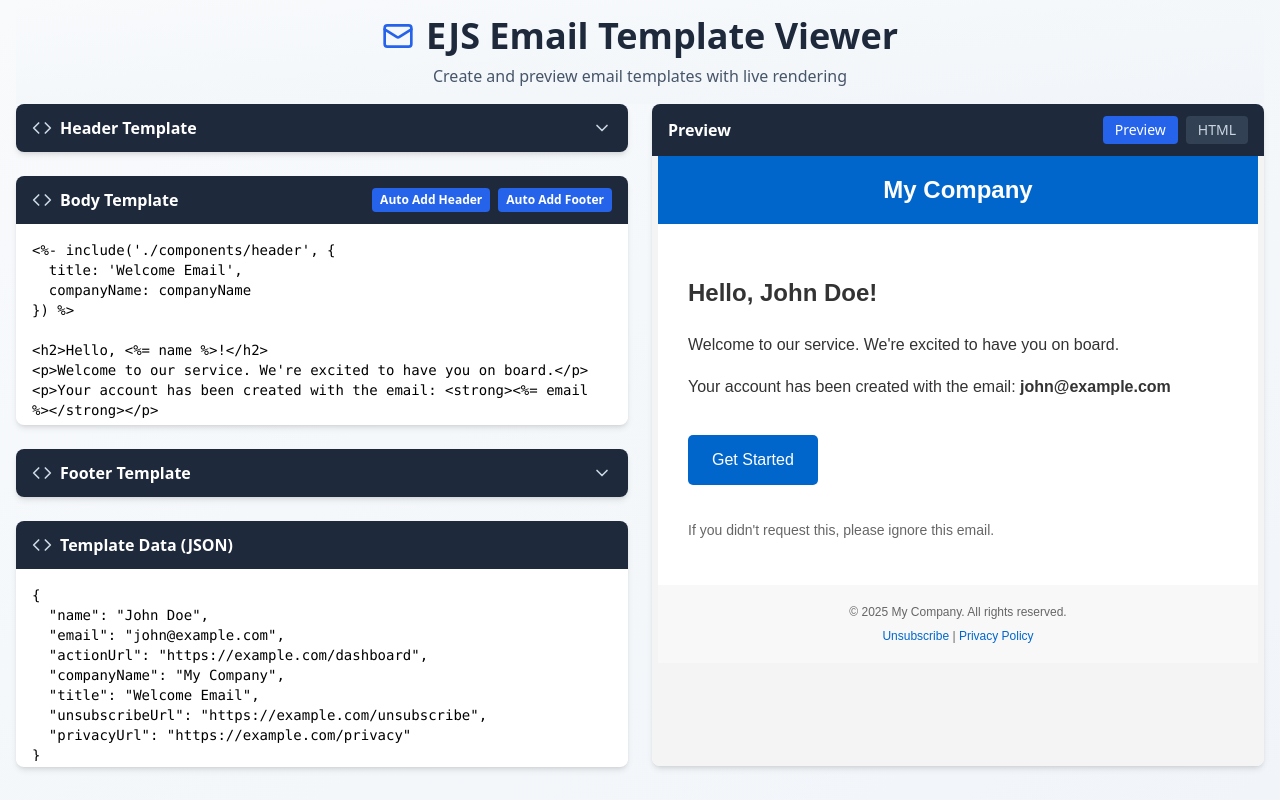
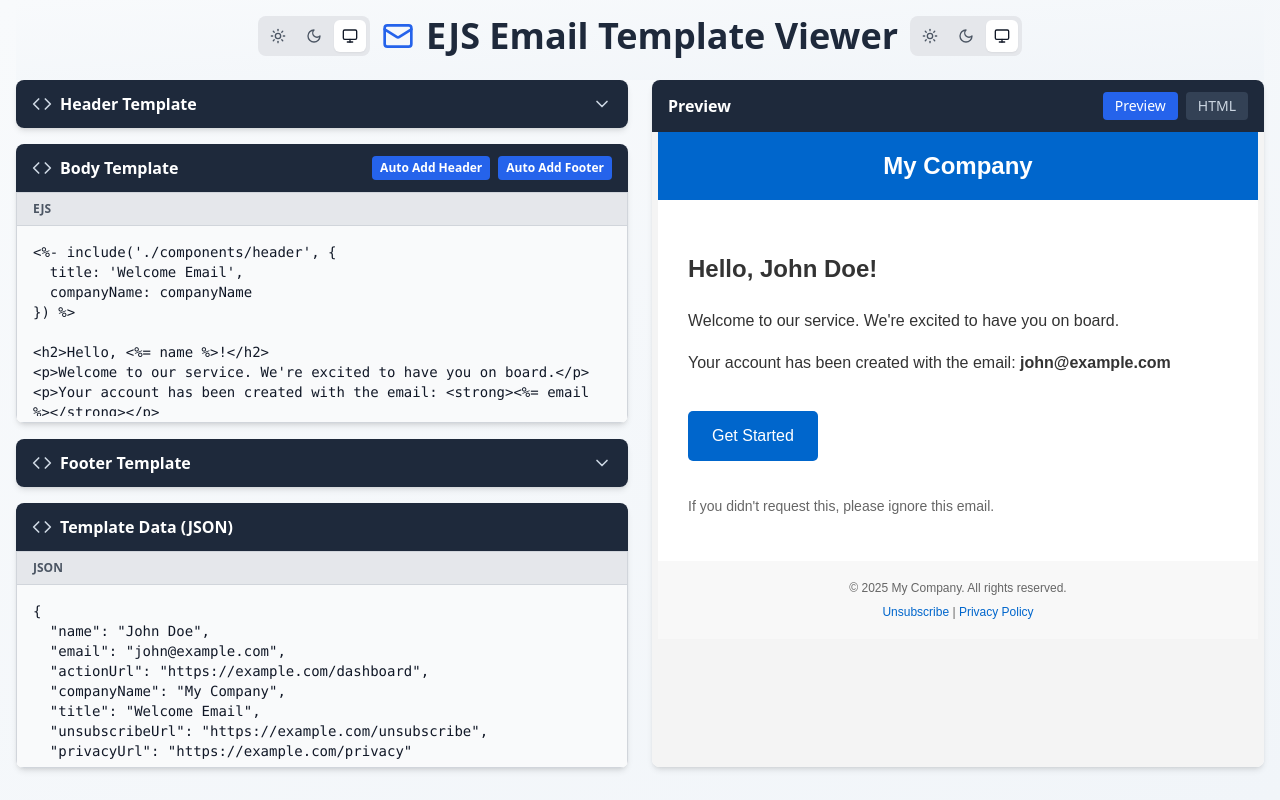
Before and after one commit to wt-sailor/ejs-viewer, a React (Vite) app: page / in a window 1280 px wide. Built offline with nearby package versions, Linux system fonts and the light colour scheme.

Commit message:
fix: design change

```diff
--- a/src/App.tsx
+++ b/src/App.tsx
@@ -7,6 +7,8 @@ import BodyTemplate from "./components/BodyTemplate";
 import FooterTemplate from "./components/FooterTemplate";
 import TemplateData from "./components/TemplateData";
 import Preview from "./components/Preview";
+import { ThemeSwitcher } from "./components/ThemeSwitcher";
+import { CodeThemeSwitcher } from "./components/CodeThemeSwitcher";
 
 const defaultBody = `<%- include('./components/header', {
   title: 'Welcome Email',
@@ -114,22 +116,21 @@ function App() {
   }, [bodyTemplate]);
 
   return (
-    <div className="min-h-screen bg-gradient-to-br from-slate-50 to-slate-100">
+    <div className="min-h-screen bg-gradient-to-br from-slate-50 to-slate-100 dark:from-slate-900 dark:to-slate-800">
       <div className="container mx-auto px-4 pb-8">
-        <div className="sticky top-0 z-10 bg-gradient-to-br from-slate-50 to-slate-100 text-center py-4">
+        <div className="sticky top-0 z-10 bg-gradient-to-br from-slate-50 to-slate-100 dark:from-slate-900 dark:to-slate-800 text-center py-4">
           <div className="flex items-center justify-center gap-3 mb-2">
-            <Mail className="w-8 h-8 text-blue-600" />
-            <h1 className="text-4xl font-bold text-slate-800">
+            <ThemeSwitcher />
+            <Mail className="w-8 h-8 text-blue-600 dark:text-blue-400" />
+            <h1 className="text-2xl lg:text-4xl font-bold text-slate-800 dark:text-slate-200">
               EJS Email Template Viewer
             </h1>
+            <CodeThemeSwitcher />
           </div>
-          <p className="text-slate-600">
-            Create and preview email templates with live rendering
-          </p>
         </div>
 
         <div className="grid lg:grid-cols-2 gap-6">
-          <div className="space-y-6">
+          <div className="space-y-4">
             <HeaderTemplate
               value={headerTemplate}
               onChange={setHeaderTemplate}
--- a/src/components/BodyTemplate.tsx
+++ b/src/components/BodyTemplate.tsx
@@ -1,4 +1,5 @@
 import { Code } from "lucide-react";
+import { useTheme } from "../context/ThemeContext";
 
 interface BodyTemplateProps {
   value: string;
@@ -7,10 +8,17 @@ interface BodyTemplateProps {
   onAddFooter: () => void;
 }
 
-export default function BodyTemplate({ value, onChange, onAddHeader, onAddFooter }: BodyTemplateProps) {
+export default function BodyTemplate({
+  value,
+  onChange,
+  onAddHeader,
+  onAddFooter,
+}: BodyTemplateProps) {
+  const { resolvedCodeTheme } = useTheme();
+
   return (
-    <div className="bg-white rounded-lg shadow-md overflow-hidden">
-      <div className="bg-slate-800 px-4 py-3 flex items-center gap-2 justify-between">
+    <div className="bg-white dark:bg-gray-800 rounded-lg shadow-md overflow-hidden">
+      <div className="bg-slate-800 dark:bg-slate-600  px-4 py-3 flex items-center gap-2 justify-between">
         <div className="flex items-center gap-2">
           <Code className="w-5 h-5 text-slate-300" />
           <h2 className="text-white font-semibold">Body Template</h2>
@@ -30,12 +38,41 @@ export default function BodyTemplate({ value, onChange, onAddHeader, onAddFooter
           </button>
         </div>
       </div>
-      <textarea
-        value={value}
-        onChange={(e) => onChange(e.target.value)}
-        className="w-full h-[calc(100vh-605px)] p-4 font-mono text-sm focus:outline-none focus:ring-2 focus:ring-blue-500 resize-none"
-        placeholder="Enter body template with includes..."
-      />
+      <div
+        className={`overflow-hidden border
+        ${
+          resolvedCodeTheme === "dark"
+            ? "bg-gray-900 border-gray-800"
+            : "bg-gray-50 border-gray-300"
+        }
+      `}
+      >
+        <div
+          className={`
+          px-4 py-2 text-xs font-semibold border-b
+          ${
+            resolvedCodeTheme === "dark"
+              ? " bg-neutral-700/50 border-gray-700 text-gray-400"
+              : "bg-gray-200 border-gray-300 text-gray-600"
+          }
+        `}
+        >
+          EJS
+        </div>
+        <textarea
+          value={value}
+          onChange={(e) => onChange(e.target.value)}
+          className={`
+            w-full h-[calc(100vh-610px)] p-4 font-mono text-sm resize-none focus:outline-none
+            ${
+              resolvedCodeTheme === "dark"
+                ? "text-gray-100 bg-gray-900"
+                : "text-gray-900 bg-gray-50"
+            }
+          `}
+          placeholder="Enter body template with includes..."
+        />
+      </div>
     </div>
   );
 }
--- /dev/null
+++ b/src/components/CodeThemeSwitcher.tsx
@@ -0,0 +1,33 @@
+import { Sun, Moon, Monitor } from 'lucide-react';
+import { useTheme } from '../context/ThemeContext';
+
+export function CodeThemeSwitcher() {
+  const { codeTheme, setCodeTheme } = useTheme();
+
+  const themes = [
+    { value: 'light' as const, icon: Sun, label: 'Light' },
+    { value: 'dark' as const, icon: Moon, label: 'Dark' },
+    { value: 'system' as const, icon: Monitor, label: 'System' },
+  ];
+
+  return (
+    <div className="flex items-center gap-1 bg-gray-200 dark:bg-gray-800 rounded-lg p-1">
+      {themes.map(({ value, icon: Icon, label }) => (
+        <button
+          key={value}
+          onClick={() => setCodeTheme(value)}
+          className={`
+            flex items-center justify-center w-8 h-8 rounded-md transition-all
+            ${codeTheme === value
+              ? 'bg-white dark:bg-gray-700 shadow-sm text-gray-900 dark:text-white'
+              : 'text-gray-600 dark:text-gray-400 hover:text-gray-900 dark:hover:text-white'
+            }
+          `}
+          title={`${label} mode for code blocks`}
+        >
+          <Icon size={16} />
+        </button>
+      ))}
+    </div>
+  );
+}
--- a/src/components/FooterTemplate.tsx
+++ b/src/components/FooterTemplate.tsx
@@ -1,18 +1,23 @@
 import { useState } from "react";
 import { Code, ChevronDown, ChevronUp } from "lucide-react";
+import { useTheme } from "../context/ThemeContext";
 
 interface FooterTemplateProps {
   value: string;
   onChange: (value: string) => void;
 }
 
-export default function FooterTemplate({ value, onChange }: FooterTemplateProps) {
+export default function FooterTemplate({
+  value,
+  onChange,
+}: FooterTemplateProps) {
   const [isExpanded, setIsExpanded] = useState(false);
+  const { resolvedCodeTheme } = useTheme();
 
   return (
-    <div className="bg-white rounded-lg shadow-md overflow-hidden">
+    <div className="bg-white dark:bg-gray-800 rounded-lg shadow-md overflow-hidden">
       <div
-        className="bg-slate-800 px-4 py-3 flex items-center justify-between cursor-pointer"
+        className="bg-slate-800 dark:bg-slate-600  px-4 py-3 flex items-center justify-between cursor-pointer"
         onClick={() => setIsExpanded(!isExpanded)}
       >
         <div className="flex items-center gap-2">
@@ -27,15 +32,45 @@ export default function FooterTemplate({ value, onChange }: FooterTemplateProps)
       </div>
       <div
         className={`overflow-hidden transition-all duration-300 ${
-          isExpanded ? 'max-h-48 opacity-100' : 'max-h-0 opacity-0'
+          isExpanded ? "max-h-56 opacity-100" : "max-h-0 opacity-0"
         }`}
       >
-        <textarea
-          value={value}
-          onChange={(e) => onChange(e.target.value)}
-          className="w-full h-48 p-4 font-mono text-sm focus:outline-none focus:ring-2 focus:ring-blue-500 resize-none"
-          placeholder="Enter footer template..."
-        />
+        <div
+          className={`
+          overflow-hidden border
+          ${
+            resolvedCodeTheme === "dark"
+              ? "bg-gray-900 border-gray-800"
+              : "bg-gray-50 border-gray-300"
+          }
+        `}
+        >
+          <div
+            className={`
+            px-4 py-2 text-xs font-semibold border-b
+            ${
+              resolvedCodeTheme === "dark"
+                ? "bg-neutral-700/50 border-gray-700 text-gray-400"
+                : "bg-gray-200 border-gray-300 text-gray-600"
+            }
+          `}
+          >
+            EJS
+          </div>
+          <textarea
+            value={value}
+            onChange={(e) => onChange(e.target.value)}
+            className={`
+              w-full h-48 p-4 font-mono text-sm resize-none focus:outline-none
+              ${
+                resolvedCodeTheme === "dark"
+                  ? "text-gray-100 bg-gray-900"
+                  : "text-gray-900 bg-gray-50"
+              }
+            `}
+            placeholder="Enter footer template..."
+          />
+        </div>
       </div>
     </div>
   );
--- a/src/components/HeaderTemplate.tsx
+++ b/src/components/HeaderTemplate.tsx
@@ -1,18 +1,23 @@
 import { useState } from "react";
 import { Code, ChevronDown, ChevronUp } from "lucide-react";
+import { useTheme } from "../context/ThemeContext";
 
 interface HeaderTemplateProps {
   value: string;
   onChange: (value: string) => void;
 }
 
-export default function HeaderTemplate({ value, onChange }: HeaderTemplateProps) {
+export default function HeaderTemplate({
+  value,
+  onChange,
+}: HeaderTemplateProps) {
   const [isExpanded, setIsExpanded] = useState(false);
+  const { resolvedCodeTheme } = useTheme();
 
   return (
-    <div className="bg-white rounded-lg shadow-md overflow-hidden">
+    <div className="bg-white dark:bg-gray-800 rounded-lg shadow-md overflow-hidden">
       <div
-        className="bg-slate-800 px-4 py-3 flex items-center justify-between cursor-pointer"
+        className="bg-slate-800 dark:bg-slate-600  px-4 py-3 flex items-center justify-between cursor-pointer"
         onClick={() => setIsExpanded(!isExpanded)}
       >
         <div className="flex items-center gap-2">
@@ -27,15 +32,44 @@ export default function HeaderTemplate({ value, onChange }: HeaderTemplateProps)
       </div>
       <div
         className={`overflow-hidden transition-all duration-300 ${
-          isExpanded ? 'max-h-48 opacity-100' : 'max-h-0 opacity-0'
+          isExpanded ? "max-h-56 opacity-100" : "max-h-0 opacity-0"
         }`}
       >
-        <textarea
-          value={value}
-          onChange={(e) => onChange(e.target.value)}
-          className="w-full h-48 p-4 font-mono text-sm focus:outline-none focus:ring-2 focus:ring-blue-500 resize-none"
-          placeholder="Enter header template..."
-        />
+        <div
+          className={`overflow-hidden border
+          ${
+            resolvedCodeTheme === "dark"
+              ? "bg-gray-900 border-gray-800"
+              : "bg-gray-50 border-gray-300"
+          }
+        `}
+        >
+          <div
+            className={`
+            px-4 py-2 text-xs font-semibold border-b
+            ${
+              resolvedCodeTheme === "dark"
+                ? "bg-neutral-700/50 border-gray-700 text-gray-400"
+                : "bg-gray-200 border-gray-300 text-gray-600"
+            }
+          `}
+          >
+            EJS
+          </div>
+          <textarea
+            value={value}
+            onChange={(e) => onChange(e.target.value)}
+            className={`
+              w-full h-48 p-4 font-mono text-sm resize-none focus:outline-none
+              ${
+                resolvedCodeTheme === "dark"
+                  ? "text-gray-100 bg-gray-900"
+                  : "text-gray-900 bg-gray-50"
+              }
+            `}
+            placeholder="Enter header template..."
+          />
+        </div>
       </div>
     </div>
   );
--- a/src/components/Preview.tsx
+++ b/src/components/Preview.tsx
@@ -1,4 +1,5 @@
 import { Mail } from "lucide-react";
+import { useTheme } from "../context/ThemeContext";
 
 interface PreviewProps {
   rendered: string;
@@ -13,10 +14,12 @@ export default function Preview({
   activeTab,
   setActiveTab,
 }: PreviewProps) {
+  const { resolvedCodeTheme } = useTheme();
+
   return (
-    <div className="space-y-6">
-      <div className="bg-white rounded-lg shadow-md overflow-hidden sticky top-[6.5rem] z-5">
-        <div className="bg-slate-800 px-4 py-3 flex items-center justify-between">
+    <div className="4">
+      <div className="bg-white dark:bg-gray-800 rounded-lg shadow-md overflow-hidden sticky top-[5rem] z-5">
+        <div className="bg-slate-800 dark:bg-slate-600  px-4 py-3 flex items-center justify-between">
           <h2 className="text-white font-semibold">Preview</h2>
           <div className="flex gap-2">
             <button
@@ -41,12 +44,12 @@ export default function Preview({
             </button>
           </div>
         </div>
-        <div className="h-[calc(100vh-190px)] overflow-auto">
+        <div className="h-[calc(100vh-165px)] overflow-auto bg-gray-50 dark:bg-gray-900">
           {error ? (
             <div className="p-4">
-              <div className="bg-red-50 border border-red-200 rounded-lg p-4">
-                <h3 className="text-red-800 font-semibold mb-2">Error</h3>
-                <p className="text-red-600 text-sm font-mono">{error}</p>
+              <div className="bg-red-50 dark:bg-red-900 border border-red-200 dark:border-red-700 rounded-lg p-4">
+                <h3 className="text-red-800 dark:text-red-200 font-semibold mb-2">Error</h3>
+                <p className="text-red-600 dark:text-red-300 text-sm font-mono">{error}</p>
               </div>
             </div>
           ) : rendered ? (
@@ -59,11 +62,11 @@ export default function Preview({
               />
             ) : (
               <pre className="p-4 text-sm overflow-auto h-full">
-                <code className="text-slate-700">{rendered}</code>
+                <code className={resolvedCodeTheme === 'dark' ? 'text-gray-300' : 'text-slate-700'}>{rendered}</code>
               </pre>
             )
           ) : (
-            <div className="h-full flex items-center justify-center text-slate-400">
+            <div className="h-full flex items-center justify-center text-slate-400 dark:text-gray-500">
               <div className="text-center">
                 <Mail className="w-16 h-16 mx-auto mb-3 opacity-50" />
                 <p>Enter template and data to see the live preview</p>
--- a/src/components/TemplateData.tsx
+++ b/src/components/TemplateData.tsx
@@ -1,4 +1,5 @@
 import { Code } from "lucide-react";
+import { useTheme } from "../context/ThemeContext";
 
 interface TemplateDataProps {
   value: string;
@@ -6,20 +7,49 @@ interface TemplateDataProps {
 }
 
 export default function TemplateData({ value, onChange }: TemplateDataProps) {
+  const { resolvedCodeTheme } = useTheme();
+
   return (
-    <div className="bg-white rounded-lg shadow-md overflow-hidden">
-      <div className="bg-slate-800 px-4 py-3 flex items-center gap-2">
+    <div className="bg-white dark:bg-gray-800 rounded-lg shadow-md overflow-hidden">
+      <div className="bg-slate-800 dark:bg-slate-600  px-4 py-3 flex items-center gap-2">
         <Code className="w-5 h-5 text-slate-300" />
-        <h2 className="text-white font-semibold">
-          Template Data (JSON)
-        </h2>
+        <h2 className="text-white font-semibold">Template Data (JSON)</h2>
       </div>
-      <textarea
-        value={value}
-        onChange={(e) => onChange(e.target.value)}
-        className="w-full h-48 p-4 font-mono text-sm focus:outline-none focus:ring-2 focus:ring-blue-500 resize-none"
-        placeholder="Enter JSON data..."
-      />
+      <div
+        className={`overflow-hidden border
+        ${
+          resolvedCodeTheme === "dark"
+            ? "bg-gray-900 border-gray-800"
+            : "bg-gray-50 border-gray-300"
+        }
+      `}
+      >
+        <div
+          className={`
+          px-4 py-2 text-xs font-semibold border-b
+          ${
+            resolvedCodeTheme === "dark"
+              ? "bg-neutral-700/50 border-gray-700 text-gray-400"
+              : "bg-gray-200 border-gray-300 text-gray-600"
+          }
+        `}
+        >
+          JSON
+        </div>
+        <textarea
+          value={value}
+          onChange={(e) => onChange(e.target.value)}
+          className={`
+            w-full h-44 p-4 font-mono text-sm resize-none focus:outline-none
+            ${
+              resolvedCodeTheme === "dark"
+                ? "text-gray-100 bg-gray-900"
+                : "text-gray-900 bg-gray-50"
+            }
+          `}
+          placeholder="Enter JSON data..."
+        />
+      </div>
     </div>
   );
 }
--- /dev/null
+++ b/src/components/ThemeSwitcher.tsx
@@ -0,0 +1,34 @@
+import { Sun, Moon, Monitor } from "lucide-react";
+import { useTheme } from "../context/ThemeContext";
+
+export function ThemeSwitcher() {
+  const { theme, setTheme } = useTheme();
+
+  const themes = [
+    { value: "light" as const, icon: Sun, label: "Light" },
+    { value: "dark" as const, icon: Moon, label: "Dark" },
+    { value: "system" as const, icon: Monitor, label: "System" },
+  ];
+
+  return (
+    <div className="flex items-center gap-1 bg-gray-200 dark:bg-gray-800 rounded-lg p-1">
+      {themes.map(({ value, icon: Icon, label }) => (
+        <button
+          key={value}
+          onClick={() => setTheme(value)}
+          className={`
+            flex items-center justify-center w-8 h-8 rounded-md transition-all
+            ${
+              theme === value
+                ? "bg-white dark:bg-gray-700 shadow-sm text-gray-900 dark:text-white"
+                : "text-gray-600 dark:text-gray-400 hover:text-gray-900 dark:hover:text-white"
+            }
+          `}
+          title={`${label} mode`}
+        >
+          <Icon size={16} />
+        </button>
+      ))}
+    </div>
+  );
+}
--- /dev/null
+++ b/src/context/ThemeContext.tsx
@@ -0,0 +1,86 @@
+import { createContext, useContext, useEffect, useState, ReactNode } from 'react';
+
+type Theme = 'light' | 'dark' | 'system';
+type CodeTheme = 'light' | 'dark' | 'system';
+
+interface ThemeContextType {
+  theme: Theme;
+  codeTheme: CodeTheme;
+  setTheme: (theme: Theme) => void;
+  setCodeTheme: (theme: CodeTheme) => void;
+  resolvedTheme: 'light' | 'dark';
+  resolvedCodeTheme: 'light' | 'dark';
+}
+
+const ThemeContext = createContext<ThemeContextType | undefined>(undefined);
+
+export function ThemeProvider({ children }: { children: ReactNode }) {
+  const [theme, setThemeState] = useState<Theme>(() => {
+    const stored = localStorage.getItem('theme');
+    return (stored as Theme) || 'system';
+  });
+
+  const [codeTheme, setCodeThemeState] = useState<CodeTheme>(() => {
+    const stored = localStorage.getItem('codeTheme');
+    return (stored as CodeTheme) || 'system';
+  });
+
+  const getSystemTheme = (): 'light' | 'dark' => {
+    return window.matchMedia('(prefers-color-scheme: dark)').matches ? 'dark' : 'light';
+  };
+
+  const resolvedTheme = theme === 'system' ? getSystemTheme() : theme;
+  const resolvedCodeTheme = codeTheme === 'system' ? getSystemTheme() : codeTheme;
+
+  useEffect(() => {
+    const root = document.documentElement;
+
+    if (resolvedTheme === 'dark') {
+      root.classList.add('dark');
+    } else {
+      root.classList.remove('dark');
+    }
+  }, [resolvedTheme]);
+
+  useEffect(() => {
+    const mediaQuery = window.matchMedia('(prefers-color-scheme: dark)');
+    const handleChange = () => {
+      if (theme === 'system') {
+        const root = document.documentElement;
+        const newTheme = getSystemTheme();
+        if (newTheme === 'dark') {
+          root.classList.add('dark');
+        } else {
+          root.classList.remove('dark');
+        }
+      }
+    };
+
+    mediaQuery.addEventListener('change', handleChange);
+    return () => mediaQuery.removeEventListener('change', handleChange);
+  }, [theme]);
+
+  const setTheme = (newTheme: Theme) => {
+    setThemeState(newTheme);
+    localStorage.setItem('theme', newTheme);
+  };
+
+  const setCodeTheme = (newTheme: CodeTheme) => {
+    setCodeThemeState(newTheme);
+    localStorage.setItem('codeTheme', newTheme);
+  };
+
+  return (
+    <ThemeContext.Provider value={{ theme, codeTheme, setTheme, setCodeTheme, resolvedTheme, resolvedCodeTheme }}>
+      {children}
+    </ThemeContext.Provider>
+  );
+}
+
+export function useTheme() {
+  const context = useContext(ThemeContext);
+  if (context === undefined) {
+    throw new Error('useTheme must be used within a ThemeProvider');
+  }
+  return context;
+}
--- a/src/main.tsx
+++ b/src/main.tsx
@@ -2,9 +2,12 @@ import { StrictMode } from "react";
 import { createRoot } from "react-dom/client";
 import App from "./App.tsx";
 import "./index.css";
+import { ThemeProvider } from "./context/ThemeContext.tsx";
 
 createRoot(document.getElementById("root")!).render(
   <StrictMode>
-    <App />
+    <ThemeProvider>
+      <App />
+    </ThemeProvider>
   </StrictMode>
 );
--- a/tailwind.config.js
+++ b/tailwind.config.js
@@ -1,6 +1,7 @@
 /** @type {import('tailwindcss').Config} */
 export default {
-  content: ['./index.html', './src/**/*.{js,ts,jsx,tsx}'],
+  content: ["./index.html", "./src/**/*.{js,ts,jsx,tsx}"],
+  darkMode: "class",
   theme: {
     extend: {},
   },
```
